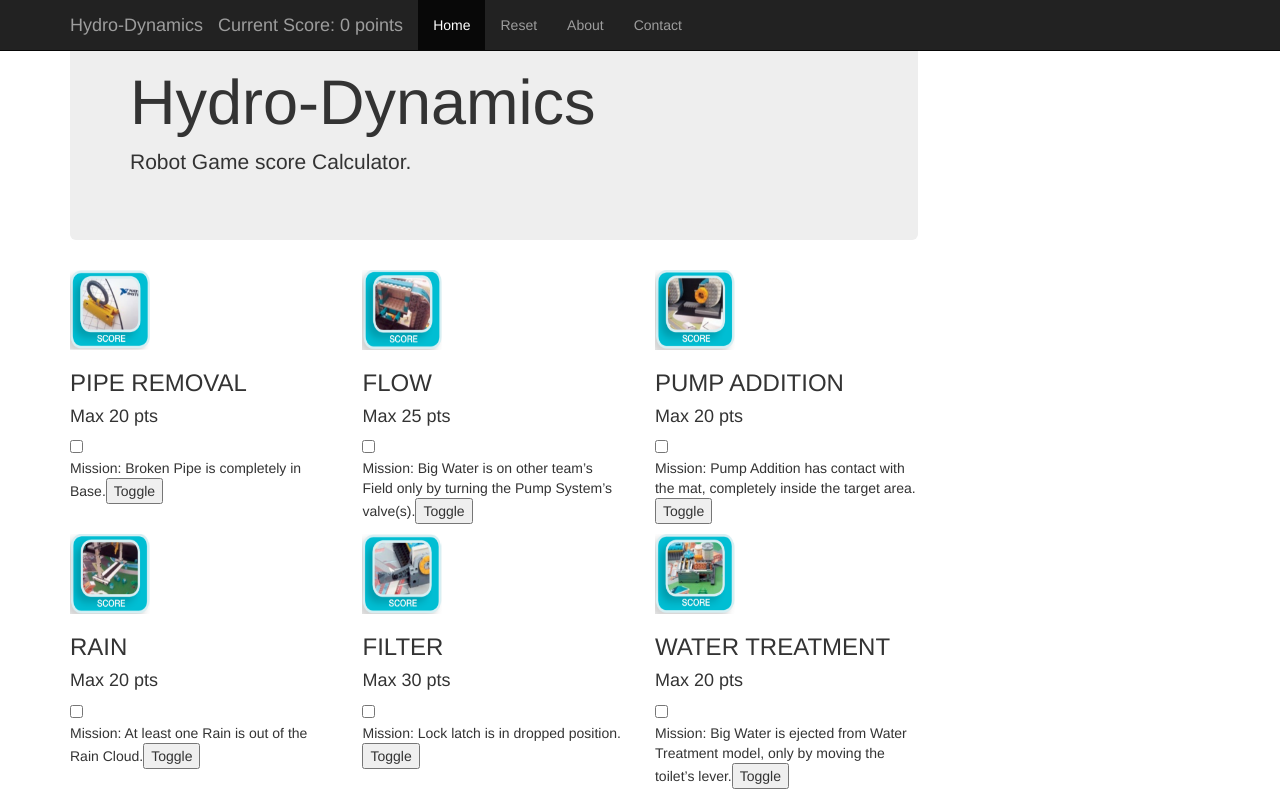
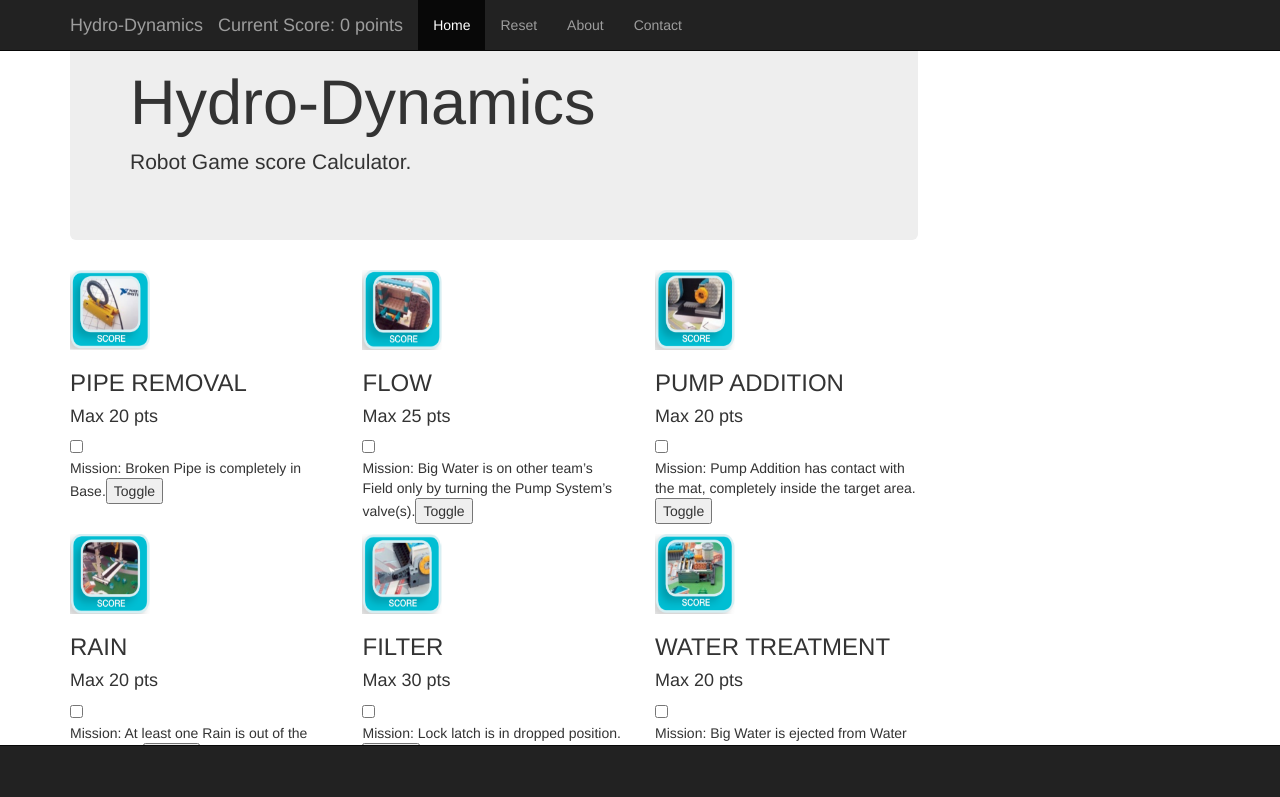
Before and after one commit to mxmoss/FLLCalculator, a React (Create React App) app: page / in a window 1280 px wide. Shown: the top 797 px of the page. Built offline with nearby package versions, Linux system fonts and the light colour scheme.

Commit message:
Add google ads
Added a component to handle google ads. Show ads on the bottom of the calculator

```diff
--- a/public/index.html
+++ b/public/index.html
@@ -36,5 +36,6 @@
       To begin the development, run `npm start` or `yarn start`.
       To create a production bundle, use `npm run build` or `yarn build`.
     -->
+    <script async src="//pagead2.googlesyndication.com/pagead/js/adsbygoogle.js"></script>
   </body>
 </html>
--- a/src/FLLCalc.js
+++ b/src/FLLCalc.js
@@ -1,5 +1,6 @@
 //FLL Robot Game Challenge score Calculator
 import React, {Component} from 'react';
+import Ad from './GoogleAd';
 
 //Load the game challenges from a JSON file
 import challenges from './FLL2017Challenge.json';
@@ -252,6 +253,7 @@ class FLLChallengeCalc extends Component {
                      handleChange={this.handleChange}
                      handleClick={this.handleClick} />
             </div>
+            // <Ad />
           </div>
         </div>
       </div>
--- /dev/null
+++ b/src/GoogleAd.js
@@ -0,0 +1,25 @@
+import React from 'react';
+
+export default class Ad extends React.Component {
+  componentDidMount () {
+    (window.adsbygoogle = window.adsbygoogle || []).push({});
+  }
+
+  render () {
+    return (
+      <nav className="navbar navbar-fixed-bottom navbar-inverse" style={{height:'55px',  justifyContent: 'center'}}>
+        <div className="container">
+          <div className="navbar-header">
+            <div className='ad'>
+              <ins className='adsbygoogle'
+                style={{ display: 'inline-block', width: '320px', height: '50px' }}
+                data-ad-client='ca-pub-4579566531324968'
+                data-ad-slot='8762585411'
+                data-ad-format='auto' />
+            </div>
+          </div>
+        </div>
+      </nav>
+    )
+  }
+}
--- a/src/index.js
+++ b/src/index.js
@@ -3,6 +3,7 @@ import ReactDOM from 'react-dom';
 import './index.css';
 //import App from './App';
 import FLLChallengeCalc from './FLLCalc'
+import Ad from './GoogleAd'
 import registerServiceWorker from './registerServiceWorker';
 import bootstrap from '../node_modules/bootstrap/dist/css/bootstrap.min.css';
 
```
